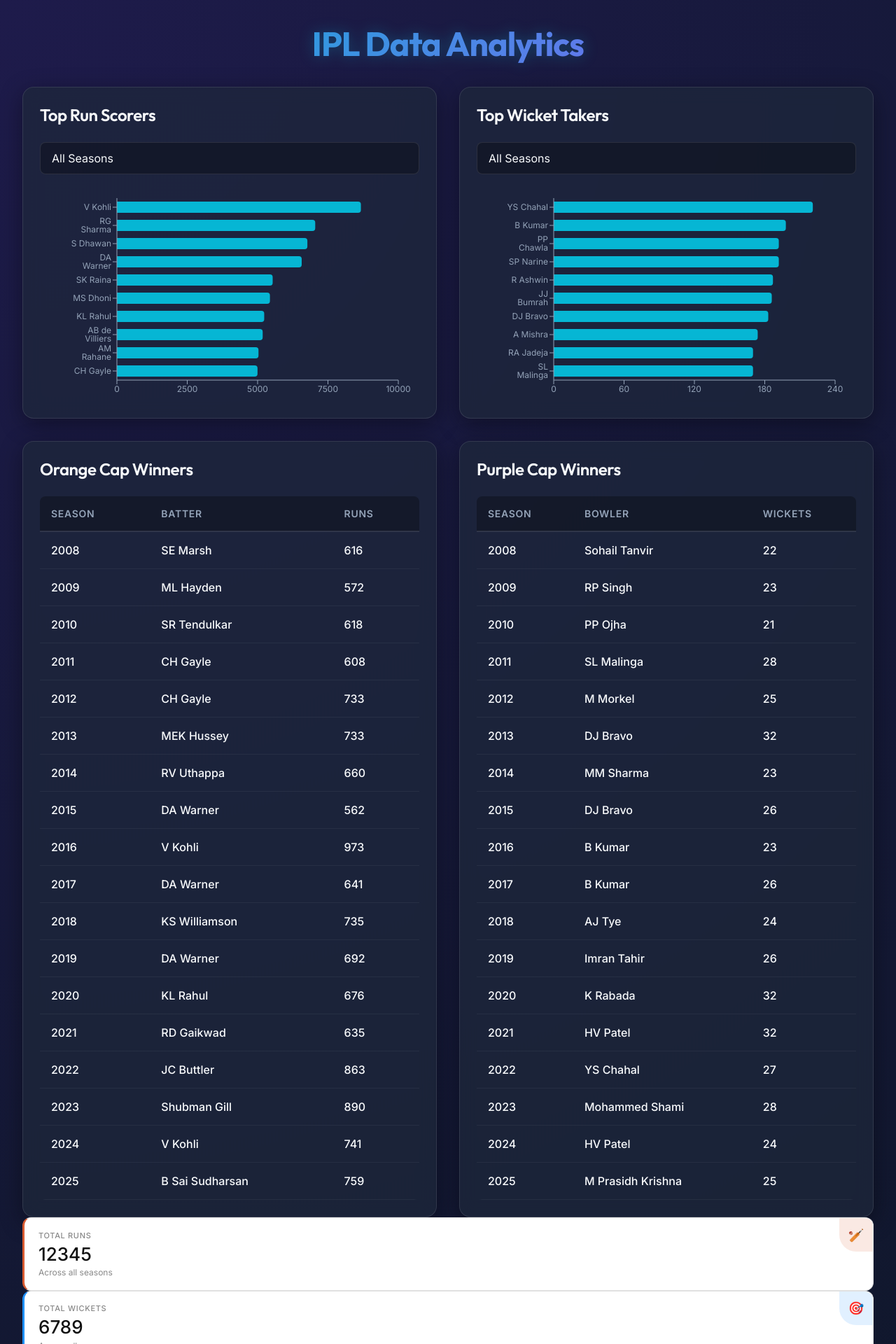
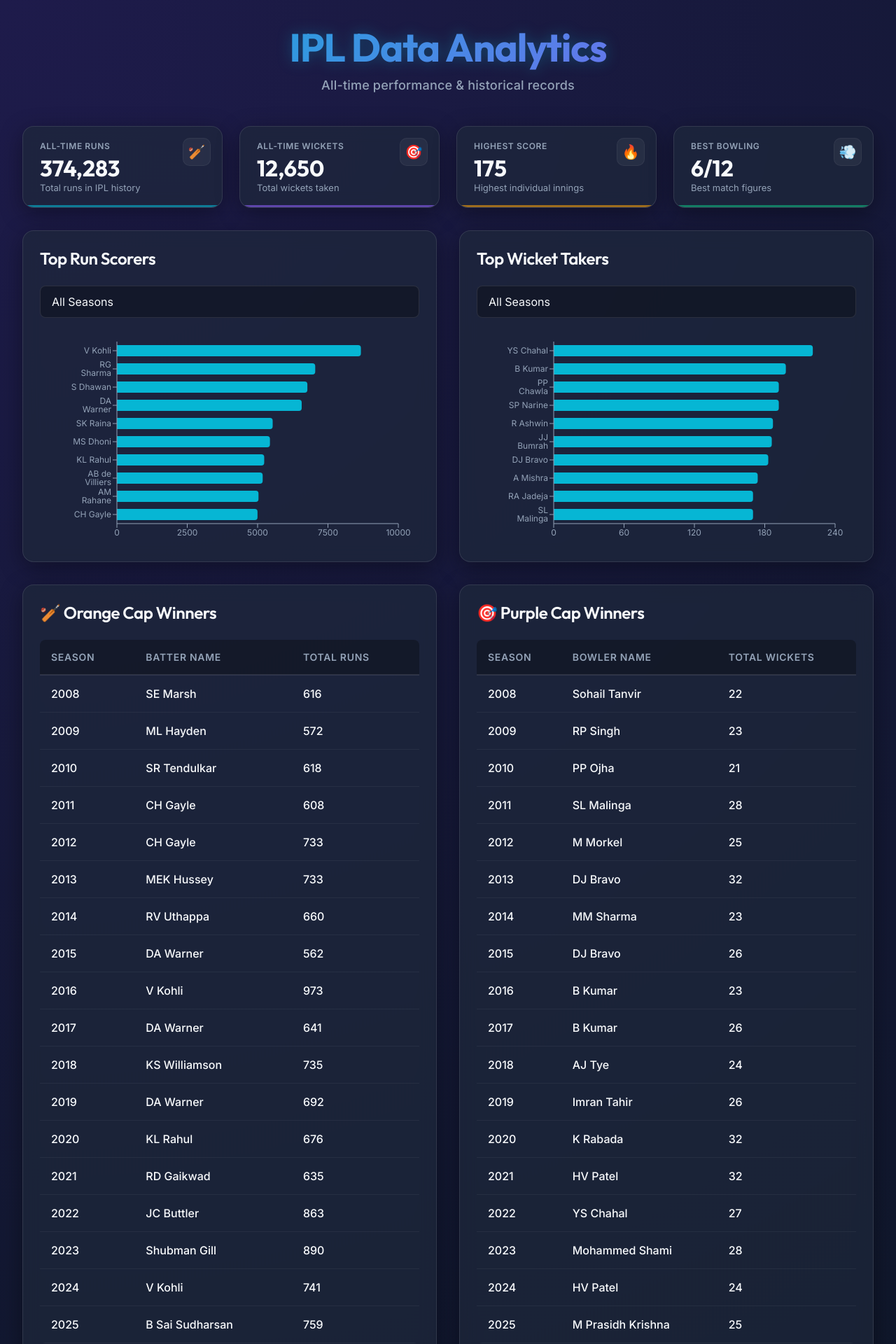
Before and after one commit to SohamOrSomethin/ipl-data-analysis, a React (Vite) app in the folder frontend/: page /players in a window 1280 px wide. Shown: the top 1920 px of the page at 70% size. Built offline with nearby package versions, Linux system fonts and the light colour scheme.

Commit message:
applied night match theme

```diff
--- a/frontend/src/App.jsx
+++ b/frontend/src/App.jsx
@@ -1,3 +1,5 @@
+import { useEffect, useState } from 'react'
+import axios from 'axios'
 import TopBatters from './pages/TopBatters'
 import TopBowlers from './pages/TopBowlers'
 import OrangeCap from './pages/OrangeCap'
@@ -5,26 +7,64 @@
 import StatCard from './components/StatCard'
 
 function App() {
+  const [records, setRecords] = useState({
+    total_runs: 0,
+    total_wickets: 0,
+    highest_score: 0,
+    best_bowling: "0/0"
+  })
+
+  useEffect(() => {
+    axios.get('/data/records.json')
+      .then(res => setRecords(res.data))
+      .catch(err => console.error("Error loading records:", err))
+  }, [])
+
   return (
     <div className="dashboard-container">
-      <h1 className="app-title">IPL Data Analytics</h1>
+      <header className="app-header">
+        <h1 className="app-title">IPL Data Analytics</h1>
+        <p className="app-subtitle">All-time performance & historical records</p>
+      </header>
+
+      <div className="stats-grid">
+        <StatCard
+          title="All-Time Runs"
+          value={records.total_runs.toLocaleString()}
+          subtitle="Total runs in IPL history"
+          icon="🏏"
+          accentColor="var(--accent-cyan)"
+        />
+        <StatCard
+          title="All-Time Wickets"
+          value={records.total_wickets.toLocaleString()}
+          subtitle="Total wickets taken"
+          icon="🎯"
+          accentColor="var(--accent-purple)"
+        />
+        <StatCard
+          title="Highest Score"
+          value={records.highest_score}
+          subtitle="Highest individual innings"
+          icon="🔥"
+          accentColor="#f59e0b"
+        />
+        <StatCard
+          title="Best Bowling"
+          value={records.best_bowling}
+          subtitle="Best match figures"
+          icon="💨"
+          accentColor="#10b981"
+        />
+      </div>
+
       <div className="grid-layout">
         <TopBatters/>
         <TopBowlers/>
         <OrangeCap />
         <PurpleCap />
       </div>
-
-    <div>
-      <StatCard title="Total Runs" value="12345" subtitle="Across all seasons" icon="🏏" accentColor="#D85A30" />
-      <StatCard title="Total Wickets" value="6789" subtitle="Across all seasons" icon="🎯" accentColor="#1E90FF" />
-      <StatCard title="Highest Score" value="200*" subtitle="By a single player" icon="🔥" accentColor="#FF4500" />
-      <StatCard title="Best Bowling" value="6/20" subtitle="Best figures in an innings" icon="💨" accentColor="#32CD32" />
     </div>
-
-    </div>
-
-
   )
 }
 
--- a/frontend/src/components/StatCard.jsx
+++ b/frontend/src/components/StatCard.jsx
@@ -1,40 +1,17 @@
-export default function StatCard({ title, value, subtitle, icon, accentColor = "#D85A30" }) {
-  const lightBg = accentColor + "22"; // ~13% opacity tint
-
+export default function StatCard({ title, value, subtitle, icon, accentColor = "var(--accent-cyan)" }) {
   return (
-    <div style={{
-      background: "white",
-      border: "0.5px solid #e0e0e0",
-      borderRadius: "12px",
-      borderLeft: `3px solid ${accentColor}`,
-      padding: "1.1rem 1.25rem",
-      position: "relative",
-      overflow: "hidden",
-    }}>
+    <div className="stat-card" style={{ '--accent': accentColor }}>
       {icon && (
-        <div style={{
-          position: "absolute", top: 0, right: 0,
-          width: "48px", height: "48px",
-          background: lightBg,
-          borderRadius: "0 12px 0 50%",
-          display: "flex", alignItems: "center", justifyContent: "center",
-          fontSize: "18px",
-        }}>
+        <div className="stat-icon-wrapper">
           {icon}
         </div>
       )}
-
-      <p style={{ fontSize: "11px", fontWeight: 500, color: "#888", textTransform: "uppercase", letterSpacing: "0.06em", margin: "0 0 6px" }}>
-        {title}
-      </p>
-      <p style={{ fontSize: "26px", fontWeight: 500, color: "#111", margin: "0 0 4px", lineHeight: 1.1 }}>
-        {value}
-      </p>
-      {subtitle && (
-        <p style={{ fontSize: "12px", color: "#888", margin: 0 }}>
-          {subtitle}
-        </p>
-      )}
+      <div className="stat-content">
+        <p className="stat-title">{title}</p>
+        <p className="stat-value">{value}</p>
+        {subtitle && <p className="stat-subtitle">{subtitle}</p>}
+      </div>
+      <div className="stat-accent-bar"></div>
     </div>
   );
 }
--- a/frontend/src/index.css
+++ b/frontend/src/index.css
@@ -35,16 +35,28 @@
   letter-spacing: -0.02em;
 }
 
+.app-header {
+  text-align: center;
+  margin-bottom: 3rem;
+  padding-top: 2rem;
+}
+
 h1.app-title {
-  font-size: 3rem;
-  font-weight: 700;
-  text-align: center;
-  margin: 2rem 0;
+  font-size: 3.5rem;
+  font-weight: 800;
+  margin-bottom: 0.5rem;
   background: linear-gradient(135deg, var(--accent-cyan), var(--accent-purple));
   -webkit-background-clip: text;
   background-clip: text;
   -webkit-text-fill-color: transparent;
   animation: glow 3s ease-in-out infinite alternate;
+}
+
+.app-subtitle {
+  color: var(--text-muted);
+  font-size: 1.125rem;
+  font-weight: 500;
+  letter-spacing: 0.01em;
 }
 
 @keyframes glow {
--- a/frontend/src/pages/OrangeCap.jsx
+++ b/frontend/src/pages/OrangeCap.jsx
@@ -11,11 +11,11 @@
 
   return (
     <div className="glass-card">
-      <h2 className="card-title">Orange Cap Winners</h2>
+      <h2 className="card-title">🏏 Orange Cap Winners</h2>
       <div className="table-container">
         <table>
           <thead>
-            <tr><th>Season</th><th>Batter</th><th>Runs</th></tr>
+            <tr><th>Season</th><th>Batter Name</th><th>Total Runs</th></tr>
           </thead>
           <tbody>
             {data.map(row => (
--- a/frontend/src/pages/PurpleCap.jsx
+++ b/frontend/src/pages/PurpleCap.jsx
@@ -11,11 +11,11 @@
 
   return (
     <div className="glass-card">
-      <h2 className="card-title">Purple Cap Winners</h2>
+      <h2 className="card-title">🎯 Purple Cap Winners</h2>
       <div className="table-container">
         <table>
           <thead>
-            <tr><th>Season</th><th>Bowler</th><th>Wickets</th></tr>
+            <tr><th>Season</th><th>Bowler Name</th><th>Total Wickets</th></tr>
           </thead>
           <tbody>
             {data.map(row => (
```
